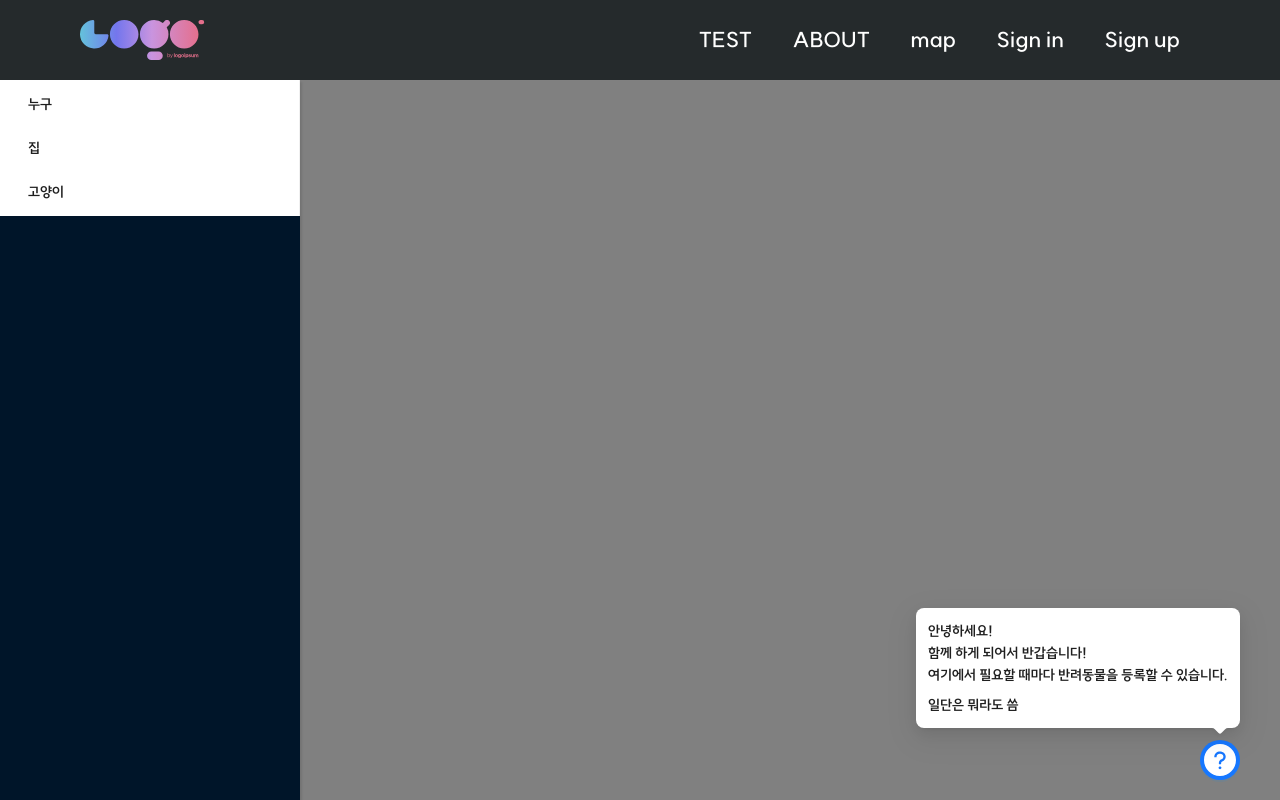
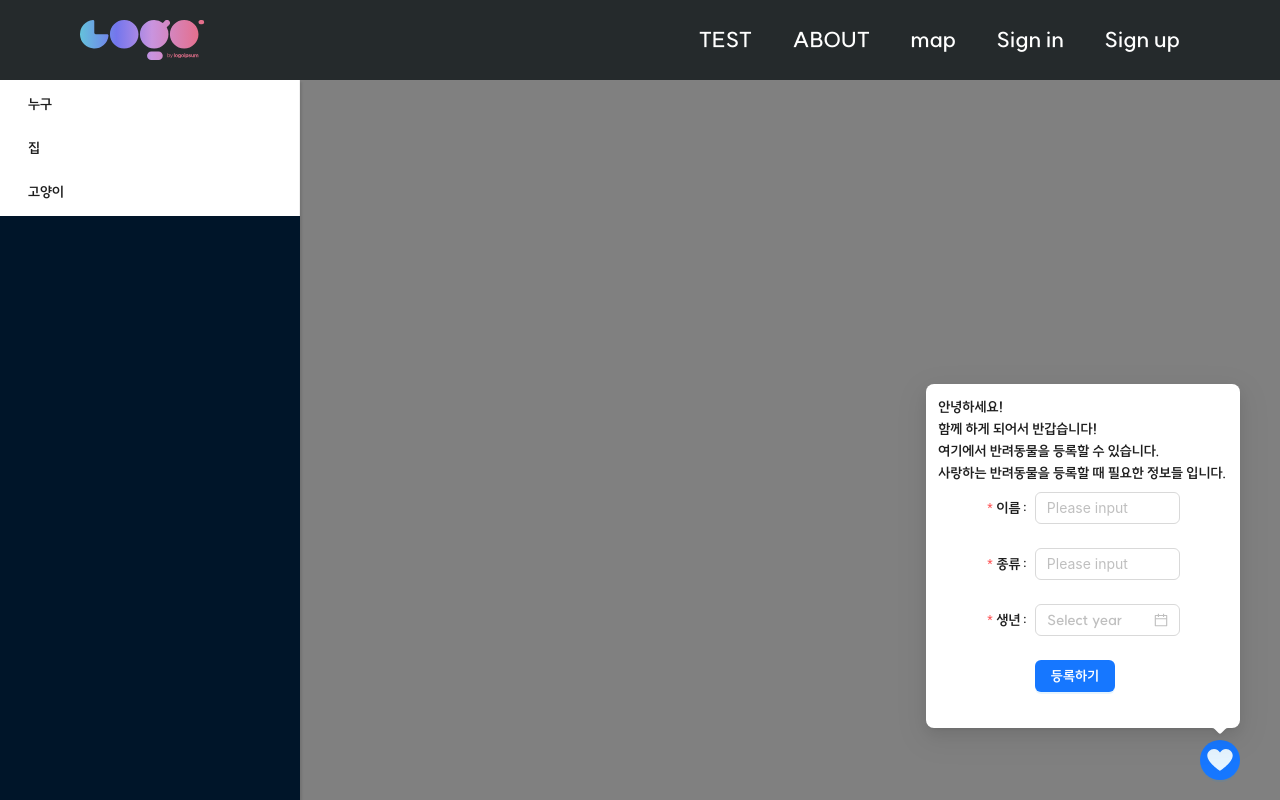
Before and after one commit to AivleWithPet/front, a Next.js app: page /mypage in a window 1280 px wide. Both pictures are taken after a click on the button 1220 px from the left and 760 px from the top of the page. Built offline with nearby package versions, Linux system fonts and the light colour scheme.

Commit message:
add: register form layout & info

```diff
--- a/src/components/mypage/registerbutton.container.js
+++ b/src/components/mypage/registerbutton.container.js
@@ -1,27 +1,91 @@
-import { useRouter } from 'next/router';
-
-import { Popover, Button } from 'antd';
-import { QuestionCircleFilled } from '@ant-design/icons';
-
+import { Popover, Button, Form, Input,DatePicker } from 'antd';
+import { HeartTwoTone } from '@ant-design/icons';
 
 
 export default function RegisterFB({page}) {
-    // const router = useRouter();
-    // const { page } = router.query;
-    console.log("주소내놔",page)
-    // console.log("주소내놔",pages)
+
     const text = (
         <div>
         안녕하세요!<br/>
         함께 하게 되어서 반갑습니다! <br />
-        여기에서 필요할 때마다 반려동물을 등록할 수 있습니다.
+        여기에서 반려동물을 등록할 수 있습니다.<br />
+        사랑하는 반려동물을 등록할 때 필요한 정보들 입니다.
         </div>
       );
 
+    // 폼 레이아웃
+    const formLayout = {
+        labelCol: {
+          span: 8,
+        },
+        wrapperCol: {
+          span: 12,
+        },
+      };
+
+    // 폼 검증 메세지
+    const validateMessages = {
+        required: '${label}을 입력하세요!',
+      };
+
+
+    // 전송 시 값
+    const onFinish = (fieldsValue) => {
+        const values = {
+          ...fieldsValue,
+          'birth': fieldsValue['birth'].format('YYYY'),
+        };
+        console.log('폼 값 확인용: ', values);
+      };
+
+    // 폼
     const CustomContent = () =>(
-        //여기에 이제 등록하기 위한 포맷을 만들어야함
-        //그리고 등록하기 버튼을 누르면 통신되면서 서버에 정보 전송
-        <div>일단은 뭐라도 씀</div>
+
+        <Form
+              {...formLayout}
+              name="nest-messages"
+              onFinish={onFinish}
+              style={{
+                maxWidth: 800,
+              }}
+              validateMessages={validateMessages}
+      >
+          {/* 이름 */}
+          <Form.Item
+                name={'name'}
+                label="이름"
+                rules={[{required: true,},]}
+          >
+            <Input placeholder="Please input"/>
+          </Form.Item>
+          {/* 고양이 종류 */}
+          <Form.Item
+                name={ 'speices'}
+                label="종류"
+                rules={[{required: true,},]}
+          >
+            <Input placeholder="Please input"/>
+          </Form.Item>
+          {/* 생년 */}
+          <Form.Item
+              name={'birth'}
+              label="생년"
+              rules={[{required: true,},]}
+          >
+            <DatePicker picker="year" />
+          </Form.Item>
+          {/* 버튼 */}
+          <Form.Item
+              wrapperCol={{
+                ...formLayout.wrapperCol,
+                offset: 8,
+              }}
+            >
+              <Button type="primary" htmlType="submit">
+                등록하기
+              </Button>
+          </Form.Item>
+        </Form>
     )
 
 
@@ -35,7 +99,7 @@ export default function RegisterFB({page}) {
               display: 'flex', justifyContent: 'center', alignItems: 'center',
               width: '5vh', height: '5vh',
             }}>
-            <QuestionCircleFilled style={{ fontSize: '4vh' }} />
+            <HeartTwoTone style={{ fontSize: '4vh' }} />
           </Button>
         </Popover>)}
 
```
